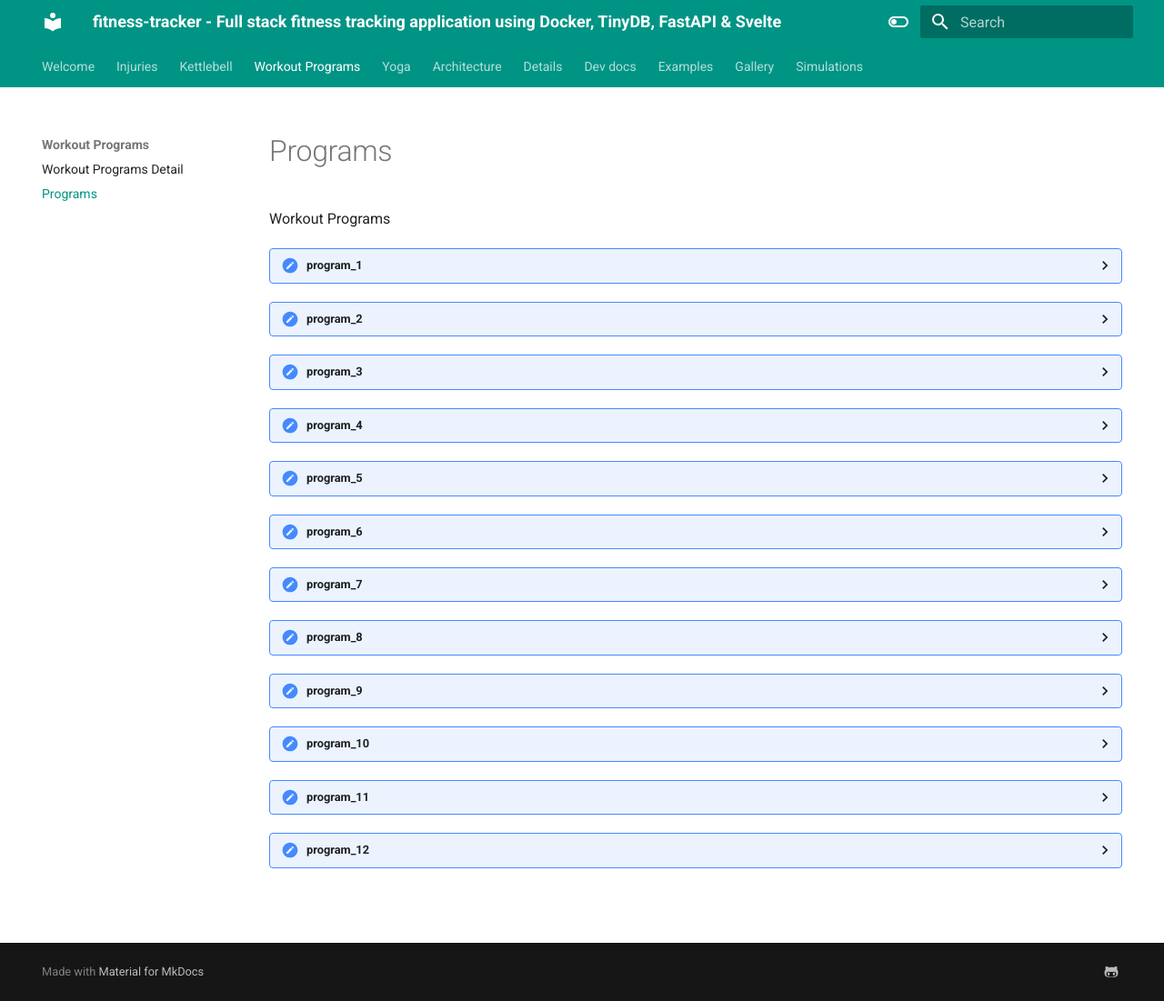
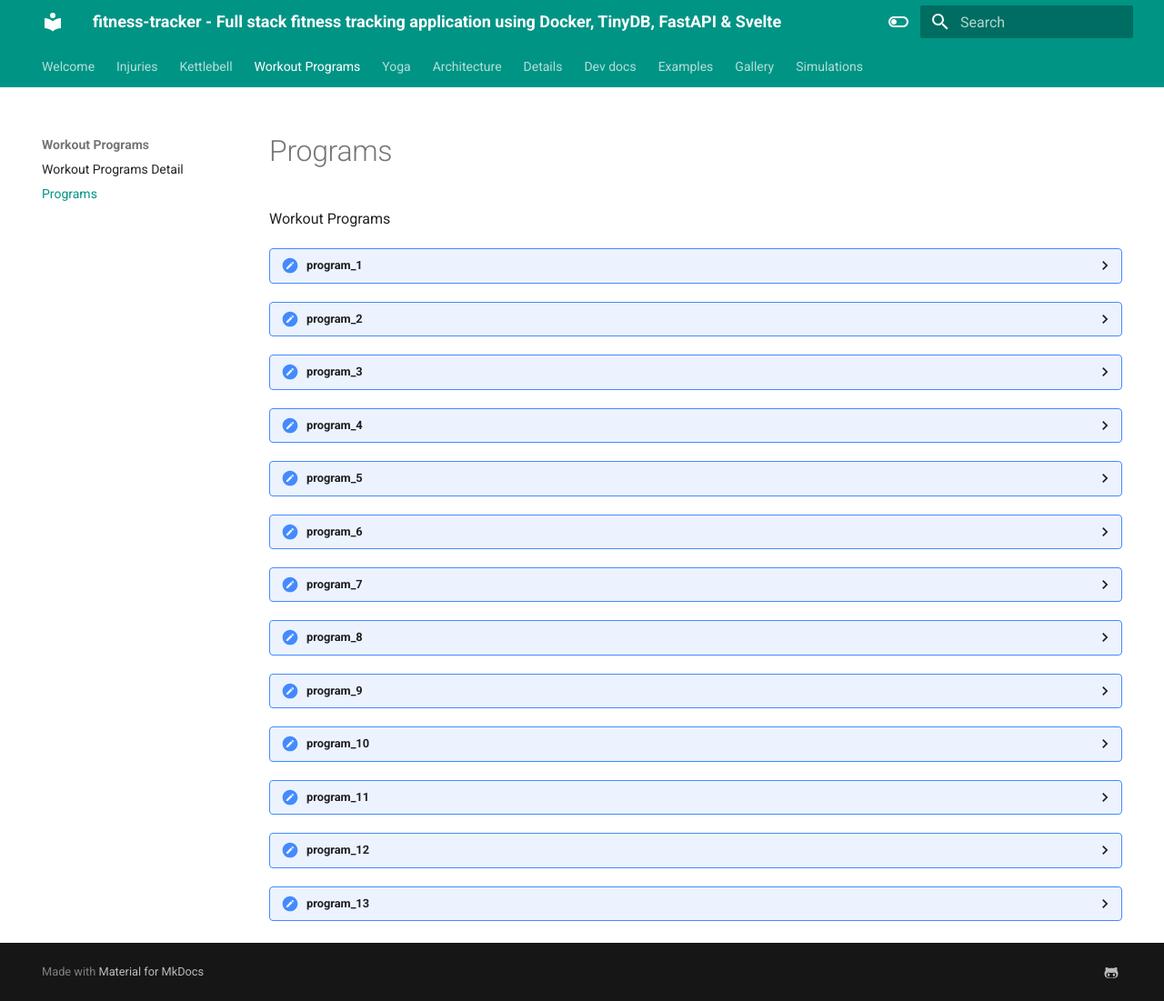
Before and after one commit to TheNewThinkTank/fitness-tracker, an MkDocs documentation site: the page built from docs/project_docs/Workout-Programs/workout_programs.md, in a window 1280 px wide and 1101 px high. Shown: the whole window at 91% size. Built offline with MkDocs 1.6.1 and Material for MkDocs 9.7.7, drawn with Linux system fonts in a browser that asks for light colours; some of the changed text lies outside the part shown.

```diff
--- a/docs/project_docs/Workout-Programs/workout_programs.md
+++ b/docs/project_docs/Workout-Programs/workout_programs.md
@@ -188,7 +188,7 @@ Workout Programs
       &nbsp;&nbsp;&nbsp;&nbsp;Lighter sets of 8-15 reps for key exercises.<br>
       &nbsp;&nbsp;&nbsp;&nbsp;Every 2 exercises are performed as supersets with no break between exercises, and max. 10-15 seconds break between supersets.<br>
     start: 2025-06-01<br>
-    end: 2025-07-0D<br>
+    end: 2025-07-15<br>
     program_iterations: 6<br>
     number_of_workouts: 18<br>
 
@@ -199,14 +199,29 @@ Workout Programs
   <summary>program_12</summary>
 
     name: FULL-BODY<br>
-    splits: [full_body_a, full_body_b]<br>
+    splits: [full_body_a, full_body_b, full_body_c, full_body_d]<br>
     description:<br>
       &nbsp;&nbsp;&nbsp;&nbsp;Focus on both myofibrillar and sarcoplasmic hypertrophy,<br>
       &nbsp;&nbsp;&nbsp;&nbsp;through lighter sets of 8-15 reps on half of the workouts (for metabolic stress),<br>
       &nbsp;&nbsp;&nbsp;&nbsp;and heavy-duty sets to failure of 5-8 reps on the other half of the workouts (for mechanical stress).<br>
       &nbsp;&nbsp;&nbsp;&nbsp;Every 2 exercises are performed as agonist-antagonist supersets (for reciprocal inhibition) with no break between exercises, and max. 10-15 seconds break between supersets.<br>
-    start: 2025-MM-DD<br>
-    end: 2025-MM-DD<br>
+    start: 2025-07-24<br>
+    end: 2025-11-01<br>
+    program_iterations: 5<br>
+    number_of_workouts: 20<br>
+
+</details>
+
+<details>
+
+  <summary>program_13</summary>
+
+    name: LEGS-TORSO-ARMS<br>
+    splits: [legs, torso, arms]<br>
+    description:<br>
+      &nbsp;&nbsp;&nbsp;&nbsp;Legs, torso and arms split program.<br>
+    start: 2025-11-DD<br>
+    end: 2026-MM-DD<br>
     program_iterations: N<br>
     number_of_workouts: NN<br>
 
```
Also changed, not shown: docs/project_docs/Workout-Programs/workout-program-detail.yml (+59 -14 lines), docs/project_docs/Workout-Programs/workout-programs-detail.md (+82 -8 lines), docs/project_docs/Workout-Programs/workout_programs.yml (+20 -5 lines).
